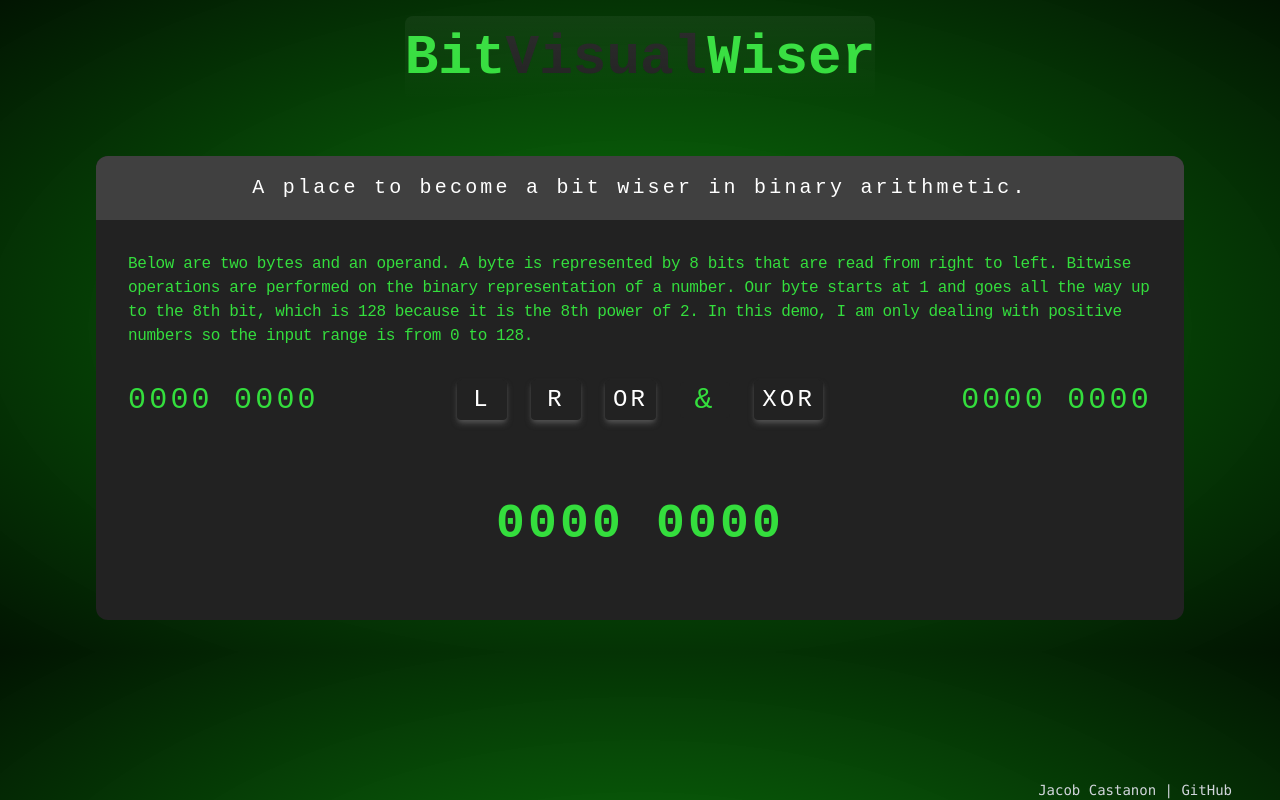
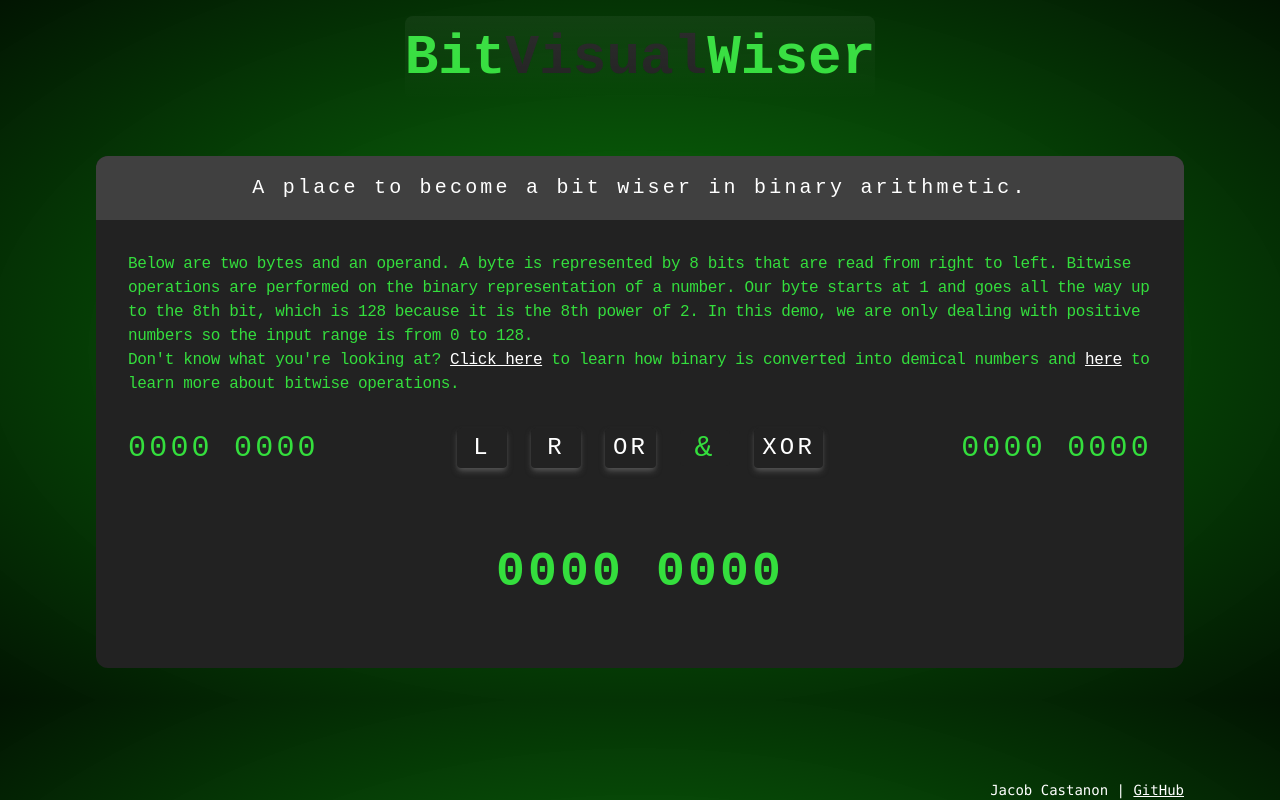
Before and after one commit to jacastanon01/BitVisualWise, a React (Vite) app: page / in a window 1280 px wide. Built offline with nearby package versions, Linux system fonts and the light colour scheme.

Commit message:
Added resuable component for links

```diff
--- a/src/components/Footer.tsx
+++ b/src/components/Footer.tsx
@@ -1,15 +1,11 @@
+import Anchor from './shared/Anchor';
+
 const Footer = () => (
   <footer className='fixed bottom-0 right-0 w-full font-mono'>
-    <div className='container mx-auto flex justify-end px-2 sm:px-4 lg:px-12'>
-      <p className='text-sm text-gray-300'>
+    <div className='container mx-auto flex justify-end px-2 sm:px-4 lg:px-24'>
+      <p className='text-sm text-white'>
         Jacob Castanon |{' '}
-        <a
-          className='hover:text-shellgreen hover:transition-colors duration-700'
-          href='https://github.com/jacastanon01'
-          target='_blank'
-        >
-          GitHub
-        </a>
+        <Anchor href='https://github.com/jacastanon01'>GitHub</Anchor>
       </p>
     </div>
   </footer>
--- a/src/components/InputShell/Introduction.tsx
+++ b/src/components/InputShell/Introduction.tsx
@@ -1,10 +1,20 @@
+import Anchor from '../shared/Anchor';
+
 const Introduction = () => (
   <p className='leading-normal tracking-tight text-wrap text-sm md:text-base'>
     Below are two bytes and an operand. A byte is represented by 8 bits that are
     read from right to left. Bitwise operations are performed on the binary
     representation of a number. Our byte starts at 1 and goes all the way up to
-    the 8th bit, which is 128 because it is the 8th power of 2. In this demo, I
-    am only dealing with positive numbers so the input range is from 0 to 128.
+    the 8th bit, which is 128 because it is the 8th power of 2. In this demo, we
+    are only dealing with positive numbers so the input range is from 0 to 128.
+    <br />
+    Don't know what you{'\u0027'}re looking at?{' '}
+    <Anchor href='https://learn.circuitverse.org/docs/binary-representation/binary-numbers.html'>
+      Click here
+    </Anchor>{' '}
+    to learn how binary is converted into demical numbers and{' '}
+    <Anchor href='https://en.wikipedia.org/wiki/Bitwise_operation'>here</Anchor>{' '}
+    to learn more about bitwise operations.
   </p>
 );
 
--- /dev/null
+++ b/src/components/shared/Anchor.tsx
@@ -0,0 +1,22 @@
+import React from 'react';
+
+const Anchor = ({
+  href,
+  className,
+  children,
+}: {
+  href: string;
+  className?: string;
+  children: React.ReactNode;
+}) => {
+  return (
+    <a
+      className={`underline duration-700 text-white hover:text-stroke hover:no-underline hover:text-shellgreen active:opacity-50 hover:transition-all ${className}`}
+      href={href}
+      target='_blank'
+    >
+      {children}
+    </a>
+  );
+};
+export default Anchor;
```
